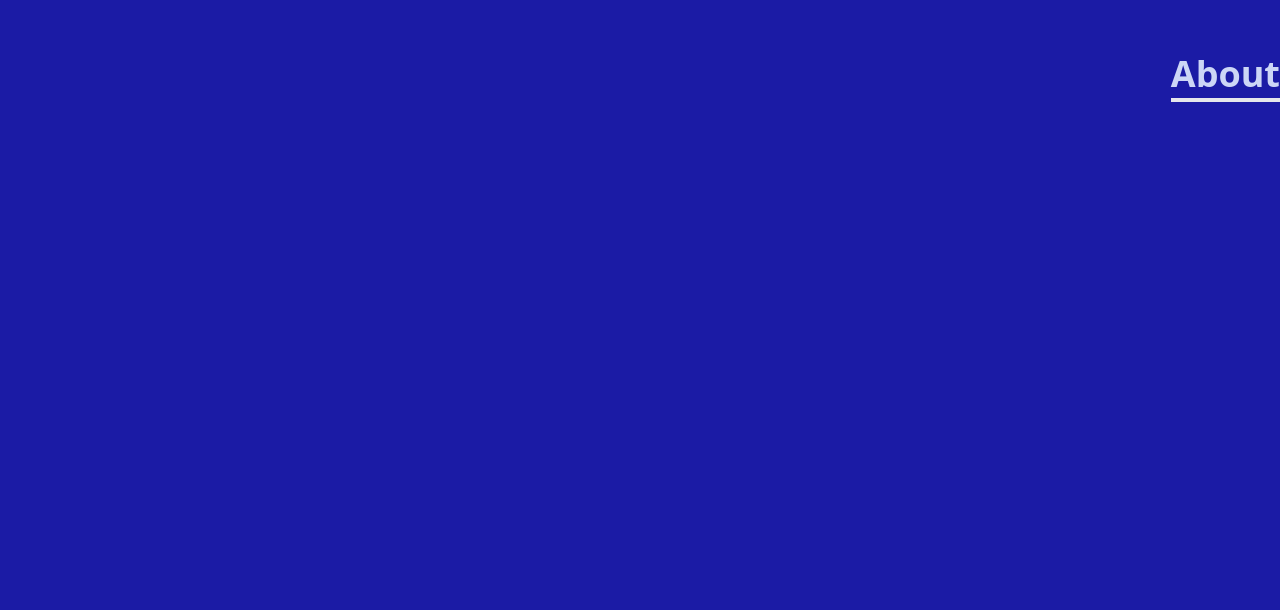
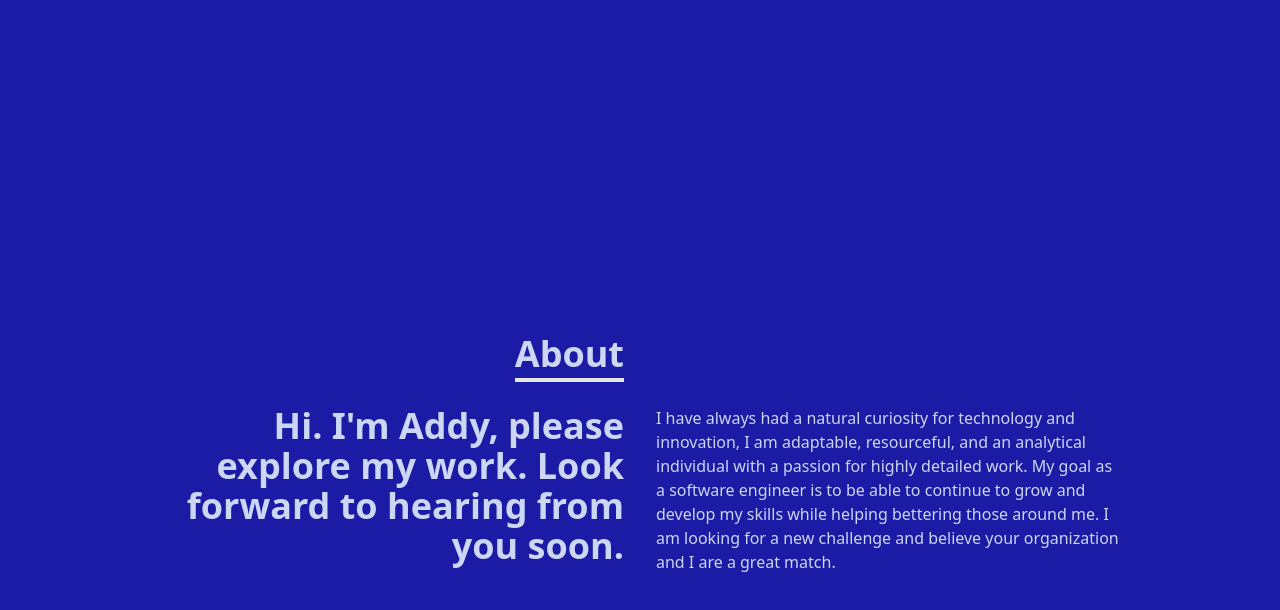
Before and after one commit to AddyRdz/profile-1.0, a React (Create React App) app: page / in a window 1280 px wide. Shown: the part 746-1356 px from the top of the page. Built offline with nearby package versions, Linux system fonts and the light colour scheme.

Commit message:
About component finished

```diff
--- a/src/components/About.jsx
+++ b/src/components/About.jsx
@@ -3,13 +3,21 @@ import React from 'react'
 const About = () => {
     return (
         <div name='about' className='w-full h-screen bg-[#1b1ba5] text-[#ccd6f6]'>
-        <div className='flex flex-col justify center items-center w-full h-full'>
-            <div className='max-w [1000px] w-full grid grid-col-2 gap-8'>
+            <div className='flex flex-col justify-center items-center w-full h-full'>
+                <div className='max-w-[1000px] w-full grid grid-cols-2 gap-8'>
                     <div className='sm:text-right pb-8 pl-4'>
-                   <p className='text-4xl font-bold inline border-b-4'>About</p>
+                        <p className='text-4xl font-bold inline border-b-4'>
+                            About
+                        </p>
+                    </div>
+                    <div></div>
+                    </div>
+                    <div className='max-w-[1000px] w-full grid sm:grid-cols-2 gap-8 px-4'>
+                        <div className='sm:text-right text-4xl font-bold'>
+                            <p>Hi. I'm Addy, please explore my work. Look forward to hearing from you soon. </p>
                         </div>
                         <div>
-
+                            <p>I have always had a natural curiosity for technology and innovation, I am adaptable, resourceful, and an analytical individual with a passion for highly detailed work.  My goal as a software engineer is to be able to continue to grow and develop my skills while helping bettering those around me. I am looking for a new challenge and believe your organization and I are a great match.</p>
                         </div>
                     </div>
             </div>
```
Lines whose indentation alone changed are shown as unchanged.
